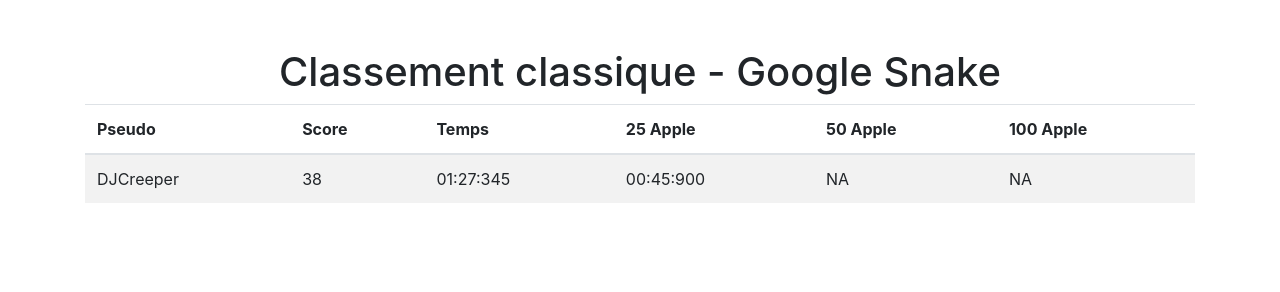
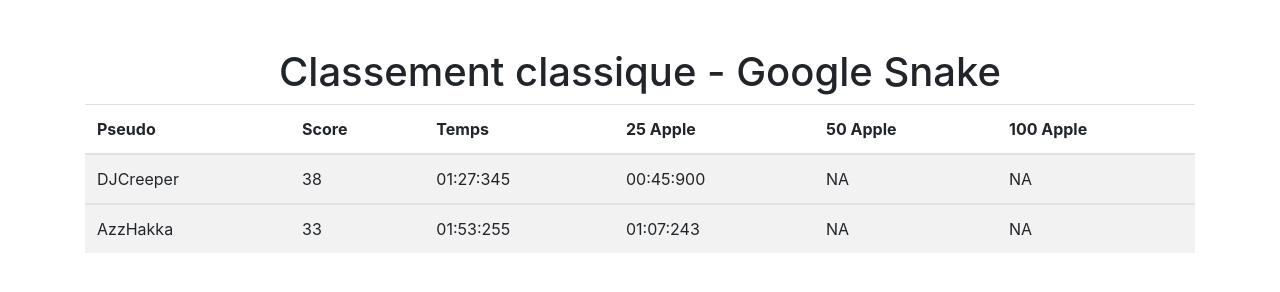
Before and after one commit to DJCreeperYTB/Google-Snake, a plain HTML site: page classic.html in a window 1280 px wide. Drawn offline with nearby package versions, Linux system fonts and the light colour scheme.

Commit message:
add aspeedrun

```diff
--- a/classic.html
+++ b/classic.html
@@ -72,6 +72,16 @@
                 <td>NA</td>
             </tr>
         </tbody>
+        <tbody>
+            <tr>
+                <td>AzzHakka</td>
+                <td>33</td>
+                <td>01:53:255</td>
+                <td>01:07:243</td>
+                <td>NA</td>
+                <td>NA</td>
+            </tr>
+        </tbody>
     </table>
 </div>
 
```
